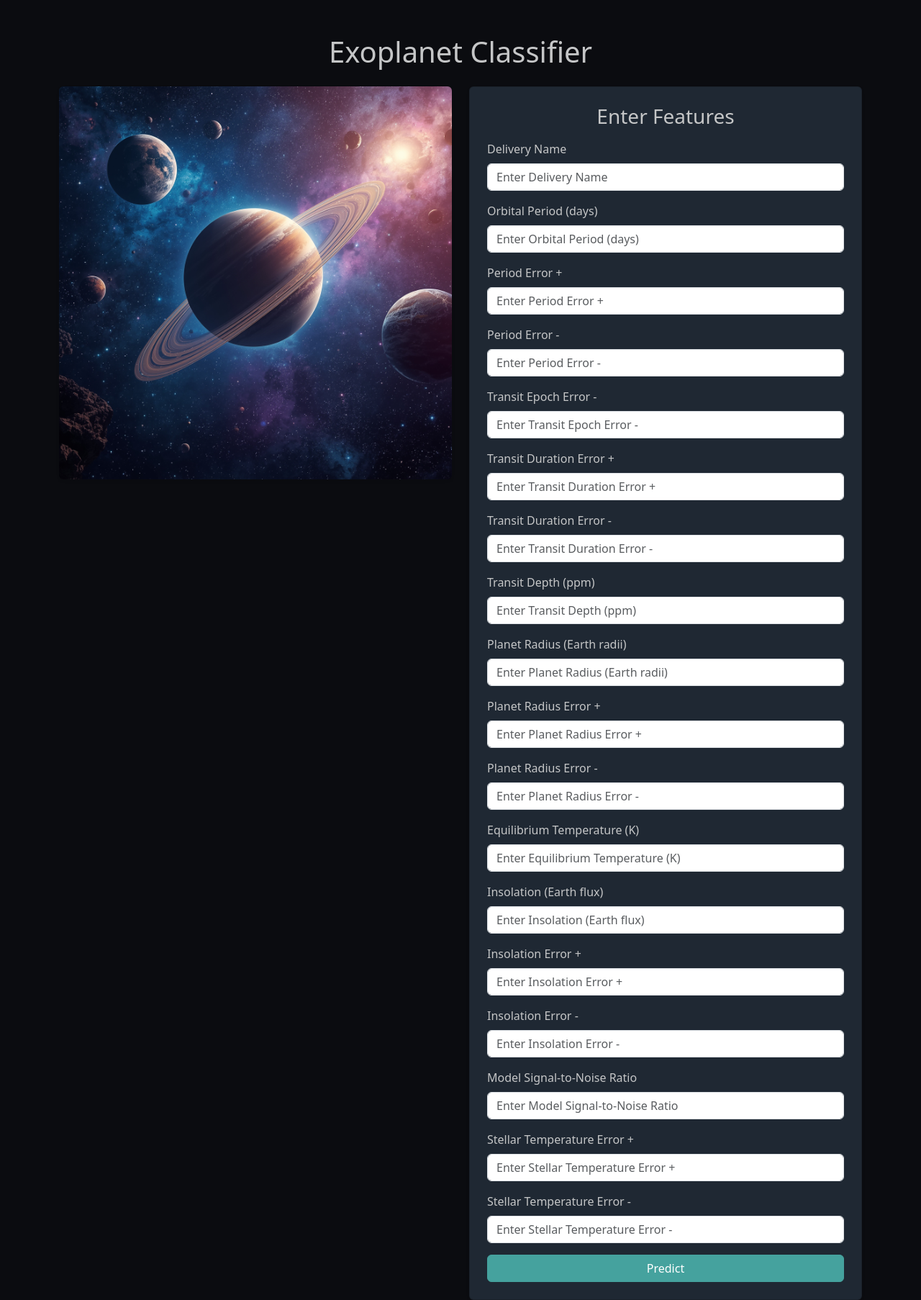
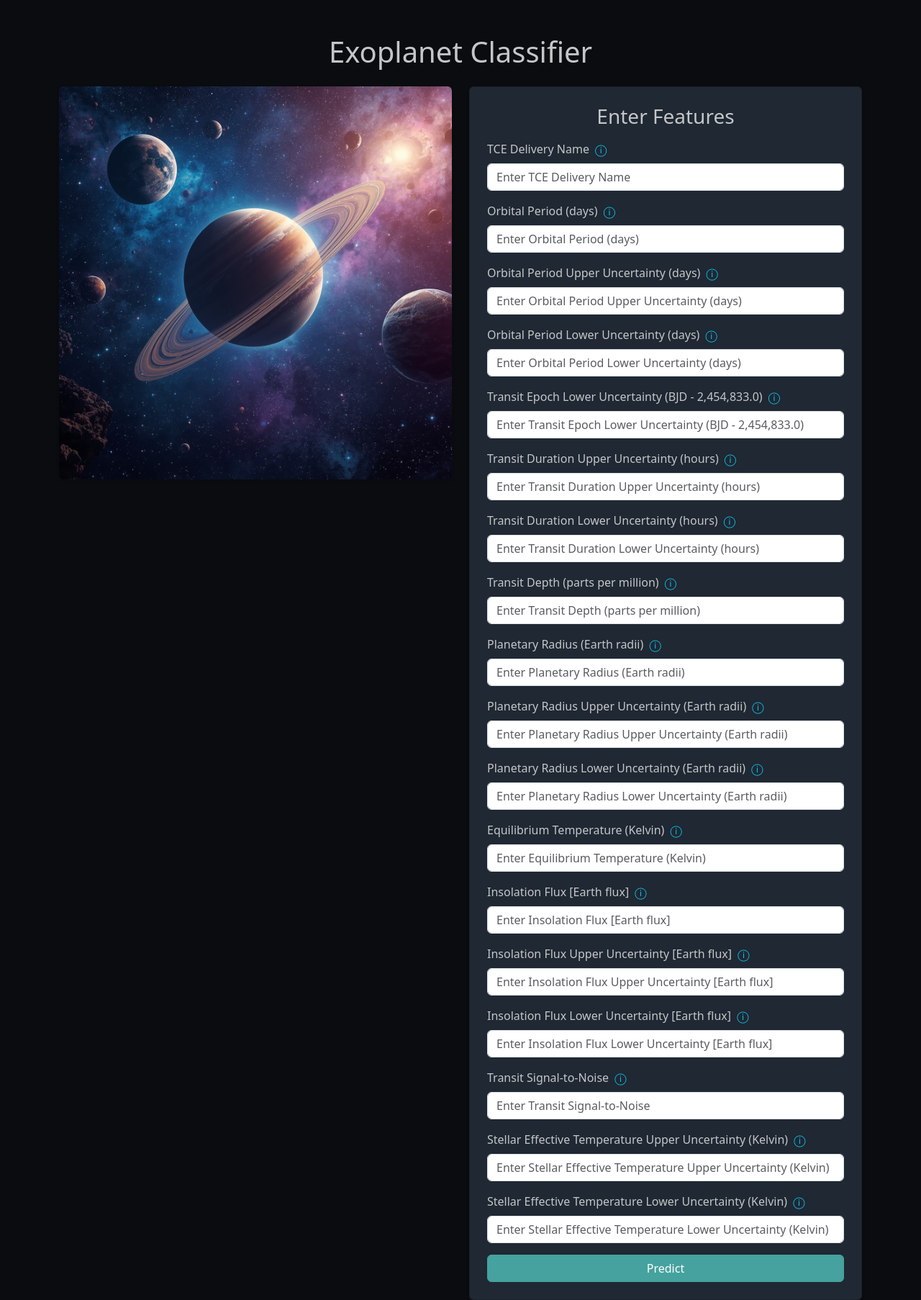
Before and after one commit to Lucasbnas435/nasa-space-apps-challenge-2025, a Flask app: page / in a window 1280 px wide. Shown: the whole page at 72% size. Run offline with Flask 3, Linux system fonts and the light colour scheme; parts of the project's set-up code (start-up, migrations or seed data) failed here and were passed over.

Commit message:
feat: display tooltip and update default values

```diff
--- a/web/src/app.py
+++ b/web/src/app.py
@@ -8,42 +8,121 @@ app = Flask(__name__)
 with open("./models/lightgbm_pipeline.pkl", "rb") as f:
     pipeline = cloudpickle.load(f)
 
-# Lista de features que queremos mostrar no formulário
-feature_labels = {
-    "koi_tce_delivname": "Delivery Name",
-    "koi_period": "Orbital Period (days)",
-    "koi_period_err1": "Period Error +",
-    "koi_period_err2": "Period Error -",
-    "koi_time0bk_err2": "Transit Epoch Error -",
-    "koi_duration_err1": "Transit Duration Error +",
-    "koi_duration_err2": "Transit Duration Error -",
-    "koi_depth": "Transit Depth (ppm)",
-    "koi_prad": "Planet Radius (Earth radii)",
-    "koi_prad_err1": "Planet Radius Error +",
-    "koi_prad_err2": "Planet Radius Error -",
-    "koi_teq": "Equilibrium Temperature (K)",
-    "koi_insol": "Insolation (Earth flux)",
-    "koi_insol_err1": "Insolation Error +",
-    "koi_insol_err2": "Insolation Error -",
-    "koi_model_snr": "Model Signal-to-Noise Ratio",
-    "koi_steff_err1": "Stellar Temperature Error +",
-    "koi_steff_err2": "Stellar Temperature Error -",
+feature_info = {
+    "koi_tce_delivname": {
+        "label": "TCE Delivery Name",
+        "tooltip": "TCE delivery name corresponding to the TCE data federated to the KOI.",
+    },
+    "koi_period": {
+        "label": "Orbital Period (days)",
+        "tooltip": "The interval between consecutive planetary transits.",
+    },
+    "koi_period_err1": {
+        "label": "Orbital Period Upper Uncertainty (days)",
+        "tooltip": "The interval between consecutive planetary transits.",
+    },
+    "koi_period_err2": {
+        "label": "Orbital Period Lower Uncertainty (days)",
+        "tooltip": "The interval between consecutive planetary transits.",
+    },
+    "koi_time0bk_err2": {
+        "label": "Transit Epoch Lower Uncertainty (BJD - 2,454,833.0)",
+        "tooltip": "The time corresponding to the center of the first detected transit in Barycentric Julian Day (BJD) minus a constant offset of 2,454,833.0 days. The offset corresponds to 12:00 on Jan 1, 2009 UTC.",
+    },
+    "koi_duration_err1": {
+        "label": "Transit Duration Upper Uncertainty (hours)",
+        "tooltip": "The duration of the observed transits. Duration is measured from first contact between the planet and star until last contact. Contact times are typically computed from a best-fit model produced by a Mandel-Agol (2002) model fit to a multi-quarter Kepler light curve, assuming a linear orbital ephemeris.",
+    },
+    "koi_duration_err2": {
+        "label": "Transit Duration Lower Uncertainty (hours)",
+        "tooltip": "The duration of the observed transits. Duration is measured from first contact between the planet and star until last contact. Contact times are typically computed from a best-fit model produced by a Mandel-Agol (2002) model fit to a multi-quarter Kepler light curve, assuming a linear orbital ephemeris.",
+    },
+    "koi_depth": {
+        "label": "Transit Depth (parts per million)",
+        "tooltip": "The fraction of stellar flux lost at the minimum of the planetary transit. Transit depths are typically computed from a best-fit model produced by a Mandel-Agol (2002) model fit to a multi-quarter Kepler light curve, assuming a linear orbital ephemeris.",
+    },
+    "koi_prad": {
+        "label": "Planetary Radius (Earth radii)",
+        "tooltip": "The radius of the planet. Planetary radius is the product of the planet star radius ratio and the stellar radius.",
+    },
+    "koi_prad_err1": {
+        "label": "Planetary Radius Upper Uncertainty (Earth radii)",
+        "tooltip": "The radius of the planet. Planetary radius is the product of the planet star radius ratio and the stellar radius.",
+    },
+    "koi_prad_err2": {
+        "label": "Planetary Radius Lower Uncertainty (Earth radii)",
+        "tooltip": "The radius of the planet. Planetary radius is the product of the planet star radius ratio and the stellar radius.",
+    },
+    "koi_teq": {
+        "label": "Equilibrium Temperature (Kelvin)",
+        "tooltip": "Approximation for the temperature of the planet. The calculation of equilibrium temperature assumes a) thermodynamic equilibrium between the incident stellar flux and the radiated heat from the planet, b) a Bond albedo (the fraction of total power incident upon the planet scattered back into space) of 0.3, c) the planet and star are blackbodies, and d) the heat is evenly distributed between the day and night sides of the planet.",
+    },
+    "koi_insol": {
+        "label": "Insolation Flux [Earth flux]",
+        "tooltip": "Insolation flux is another way to give the equilibrium temperature. It depends on the stellar parameters (specifically the stellar radius and temperature), and on the semi-major axis of the planet. It's given in units relative to those measured for the Earth from the Sun.",
+    },
+    "koi_insol_err1": {
+        "label": "Insolation Flux Upper Uncertainty [Earth flux]",
+        "tooltip": "Insolation flux is another way to give the equilibrium temperature. It depends on the stellar parameters (specifically the stellar radius and temperature), and on the semi-major axis of the planet. It's given in units relative to those measured for the Earth from the Sun.",
+    },
+    "koi_insol_err2": {
+        "label": "Insolation Flux Lower Uncertainty [Earth flux]",
+        "tooltip": "Insolation flux is another way to give the equilibrium temperature. It depends on the stellar parameters (specifically the stellar radius and temperature), and on the semi-major axis of the planet. It's given in units relative to those measured for the Earth from the Sun.",
+    },
+    "koi_model_snr": {
+        "label": "Transit Signal-to-Noise",
+        "tooltip": "Transit depth normalized by the mean uncertainty in the flux during the transits.",
+    },
+    "koi_steff_err1": {
+        "label": "Stellar Effective Temperature Upper Uncertainty (Kelvin)",
+        "tooltip": "The photospheric temperature of the star.",
+    },
+    "koi_steff_err2": {
+        "label": "Stellar Effective Temperature Lower Uncertainty (Kelvin)",
+        "tooltip": "The photospheric temperature of the star.",
+    },
+}
+
+# lista fixa de colunas categóricas
+categorical_features = [
+    "koi_tce_delivname",
+    "koi_tce_delivname_q1_q16_tce",
+    "koi_tce_delivname_q1_q17_dr24_tce",
+    # adicione aqui outras categóricas se houver
+]
+expected_columns = (
+    pipeline.named_steps["preprocessor"].transformers_[0][2]
+    + pipeline.named_steps["preprocessor"].transformers_[1][2]
+)  # categóricas + numéricas
+# valores padrão
+default_values = {
+    col: ("unknown" if col in categorical_features else 0.0)
+    for col in expected_columns
 }
 
 
 @app.route("/", methods=["GET", "POST"])
 def home():
     prediction = None
+
     if request.method == "POST":
-        # Pega os valores do formulário pelos nomes técnicos
-        data = {
-            tech_name: request.form[tech_name]
-            for tech_name in feature_labels.keys()
-        }
-        X_new = pd.DataFrame([data])
+        form_dict = request.form.to_dict()
+        X_new = pd.DataFrame([form_dict])
+
+        X_new = X_new.reindex(columns=expected_columns)
+
+        # converte colunas numéricas para float
+        for col in expected_columns:
+            if col not in categorical_features:
+                X_new[col] = pd.to_numeric(X_new[col], errors="coerce")
+
+        # preenche NaNs com valores padrão
+        X_new = X_new.fillna(value=default_values)
+
         prediction = pipeline.predict(X_new)[0]
+
     return render_template(
-        "home.html", feature_labels=feature_labels, prediction=prediction
+        "home.html", feature_info=feature_info, prediction=prediction
     )
 
 
--- a/web/src/templates/home.html
+++ b/web/src/templates/home.html
@@ -44,12 +44,26 @@
             <div class="card p-4 shadow-sm">
                 <h3 class="card-title mb-3 text-center">Enter Features</h3>
                 <form method="POST">
-                    {% for tech_name, public_name in feature_labels.items() %}
+                    {% for tech_name, info in feature_info.items() %}
                         <div class="mb-3">
-                            <label for="{{ tech_name }}" class="form-label">{{ public_name }}</label>
-                            <input type="text" class="form-control" id="{{ tech_name }}" name="{{ tech_name }}" placeholder="Enter {{ public_name }}" required>
+                            <label for="{{ tech_name }}" class="form-label">
+                                {{ info.label }}
+                                <span data-bs-toggle="tooltip"
+                                    title="{{ info.tooltip }}"
+                                    class="ms-1 text-info"
+                                    style="cursor: pointer;">
+                                    &#9432;
+                                </span>
+                            </label>
+                            <input type="text"
+                                class="form-control"
+                                id="{{ tech_name }}"
+                                name="{{ tech_name }}"
+                                placeholder="Enter {{ info.label }}"
+                                required>
                         </div>
                     {% endfor %}
+
                     <button type="submit" class="btn btn-primary w-100">Predict</button>
                 </form>
 
@@ -62,5 +76,11 @@
         </div>
     </div>
 </div>
+<script src="https://cdn.jsdelivr.net/npm/bootstrap@5.3.2/dist/js/bootstrap.bundle.min.js"></script>
+<script>
+    const tooltipTriggerList = document.querySelectorAll('[data-bs-toggle="tooltip"]')
+    const tooltipList = [...tooltipTriggerList].map(el => new bootstrap.Tooltip(el))
+</script>
+
 </body>
 </html>
```
